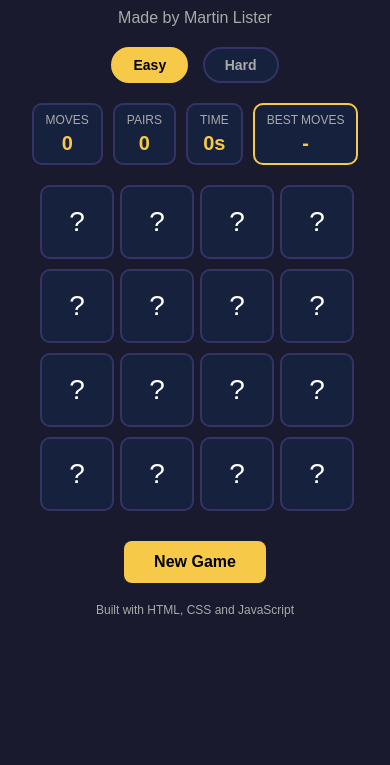
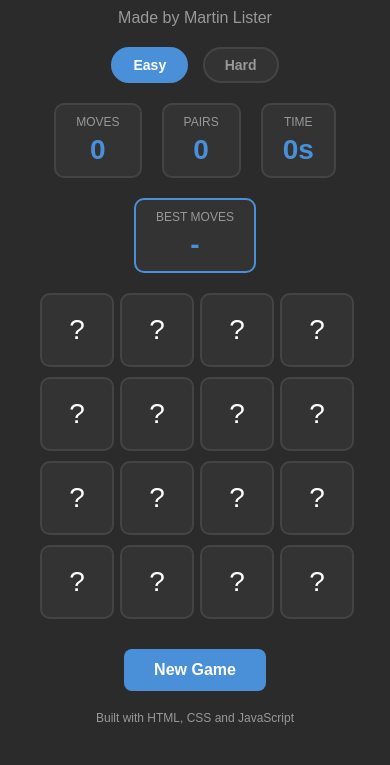
Before and after one commit to MartinLister1/memory-game, a plain HTML site: page index.html in a window 390 px wide. Shown: the part 151-916 px from the top of the page. Before the commit the page ends 844 px from the top, so only its background shows below. Drawn offline with Linux system fonts and the light colour scheme.

Commit message:
what you changed

```diff
--- a/style.css
+++ b/style.css
@@ -1,5 +1,5 @@
 body {
-  background-color: #1a1a2e;
+  background-color: #2b2b2b;
   font-family: Arial, sans-serif;
   color: white;
   text-align: center;
@@ -7,12 +7,12 @@ body {
 }
 
 header h1 {
-  color: #f7c948;
+  color: #4a90d9;
   font-size: 36px;
 }
 
 header p {
-  color: #aaaaaa;
+  color: #999999;
   margin-bottom: 0px;
 }
 
@@ -23,9 +23,9 @@ header p {
 }
 
 .difficulty button {
-  background-color: #16213e;
-  color: #aaaaaa;
-  border: 2px solid #333366;
+  background-color: #333333;
+  color: #999999;
+  border: 2px solid #444444;
   font-size: 14px;
   font-weight: bold;
   padding: 8px 20px;
@@ -35,14 +35,14 @@ header p {
 }
 
 .difficulty button:hover {
-  border-color: #f7c948;
-  color: #f7c948;
+  border-color: #4a90d9;
+  color: #4a90d9;
 }
 
 .difficulty button.active {
-  background-color: #f7c948;
-  color: black;
-  border-color: #f7c948;
+  background-color: #4a90d9;
+  color: white;
+  border-color: #4a90d9;
 }
 
 /* stats */
@@ -56,27 +56,26 @@ header p {
 }
 
 .stat {
-  background-color: #16213e;
+  background-color: #333333;
   padding: 10px 20px;
   border-radius: 10px;
-  border: 2px solid #333366;
+  border: 2px solid #444444;
 }
 
-/* best score stat looks a bit different */
 .stat.best {
-  border-color: #f7c948;
+  border-color: #4a90d9;
 }
 
 .stat small {
   font-size: 12px;
-  color: #aaaaaa;
+  color: #999999;
   margin-bottom: 5px;
   display: block;
 }
 
 .stat strong {
   font-size: 28px;
-  color: #f7c948;
+  color: #4a90d9;
   display: block;
 }
 
@@ -97,8 +96,8 @@ header p {
 }
 
 .card {
-  background-color: #16213e;
-  border: 2px solid #333366;
+  background-color: #333333;
+  border: 2px solid #444444;
   border-radius: 10px;
   font-size: 36px;
   display: flex;
@@ -119,23 +118,24 @@ header p {
 }
 
 .card.flipped {
-  background-color: #252545;
-  border-color: #6666aa;
+  background-color: #3d3d3d;
+  border-color: #4a90d9;
 }
 
 .card.matched {
-  background-color: #1a3a2a;
-  border-color: #6bffb8;
+  background-color: #1a2a3a;
+  border-color: #4a90d9;
+  box-shadow: 0 0 8px #4a90d9;
 }
 
 .card.wrong {
   background-color: #3a1a1a;
-  border-color: #ff6b6b;
+  border-color: #cc4444;
 }
 
 .new-game-btn {
-  background-color: #f7c948;
-  color: black;
+  background-color: #4a90d9;
+  color: white;
   font-size: 16px;
   font-weight: bold;
   padding: 12px 30px;
@@ -146,51 +146,20 @@ header p {
 }
 
 .new-game-btn:hover {
-  background-color: #e0b030;
+  background-color: #3a7bc8;
+}
+
+/* makes it work better on phones */
+@media (max-width: 500px) {
+  h1 { font-size: 24px; }
+  .grid.easy { grid-template-columns: repeat(4, 70px); }
+  .grid.hard { grid-template-columns: repeat(4, 60px); }
+  .grid.easy .card { width: 70px; height: 70px; font-size: 28px; }
+  .grid.hard .card { width: 60px; height: 60px; font-size: 22px; }
 }
 
 footer p {
-  color: #aaaaaa;
+  color: #999999;
   font-size: 12px;
   margin-top: 20px;
 }
-/* mobile friendly layout - this kicks in on smaller screens */
-@media (max-width: 500px) {
-
-  h1 {
-    font-size: 24px;
-  }
-
-  .stats {
-    gap: 10px;
-  }
-
-  .stat {
-    padding: 8px 12px;
-  }
-
-  .stat strong {
-    font-size: 20px;
-  }
-
-  .grid.easy {
-    grid-template-columns: repeat(4, 70px);
-  }
-
-  .grid.hard {
-    grid-template-columns: repeat(4, 60px);
-  }
-
-  .grid.easy .card {
-    width: 70px;
-    height: 70px;
-    font-size: 28px;
-  }
-
-  .grid.hard .card {
-    width: 60px;
-    height: 60px;
-    font-size: 22px;
-  }
-
-}
```
